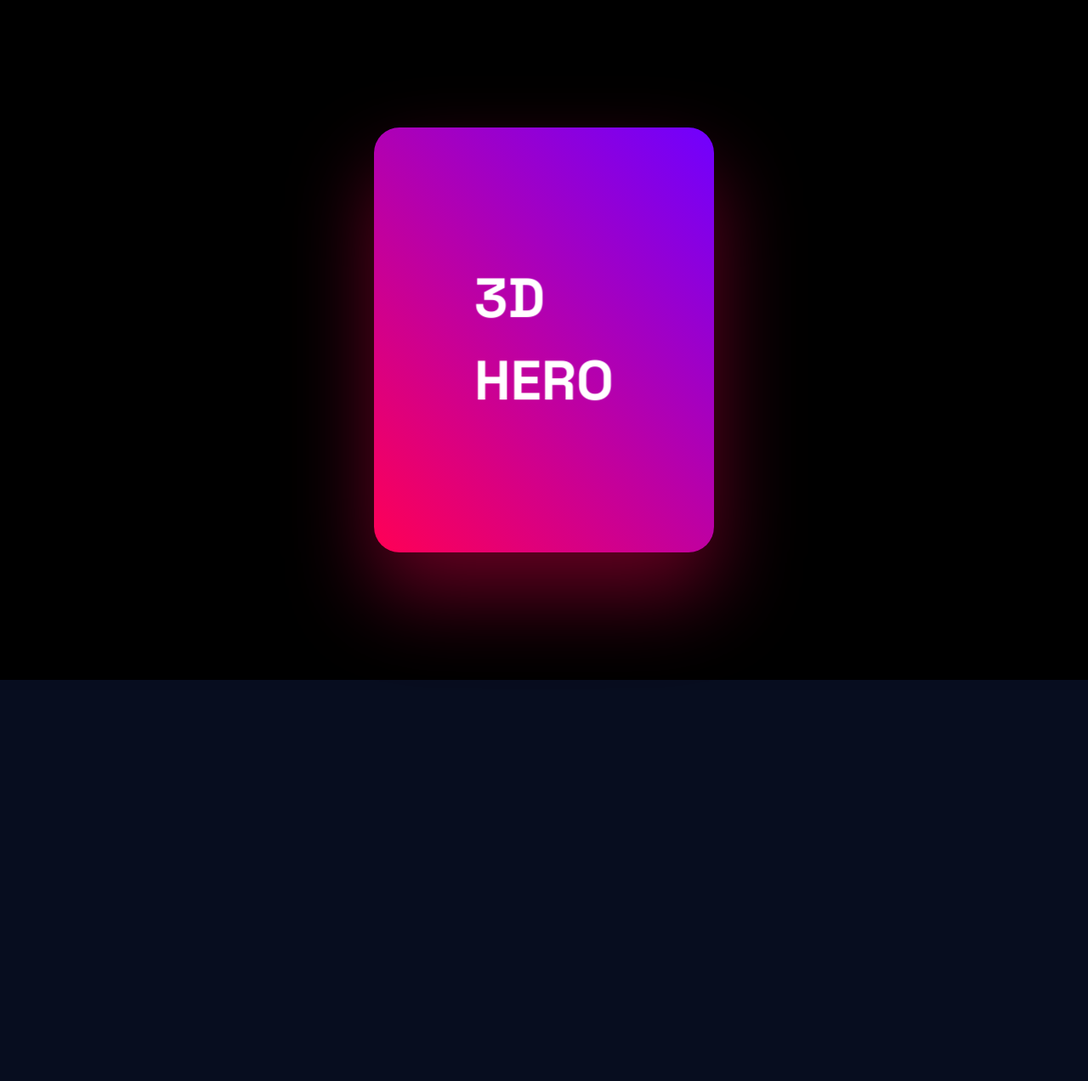
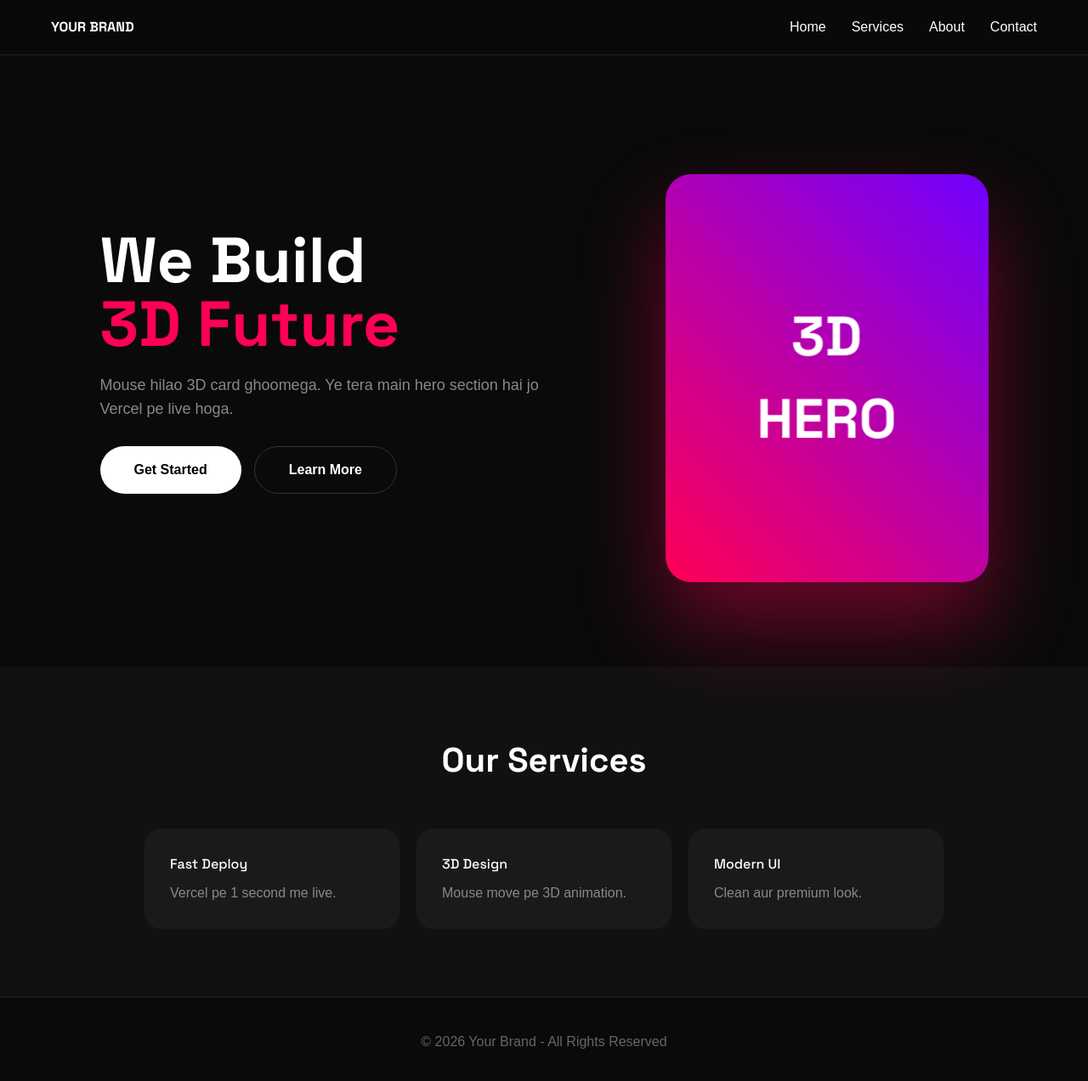
Before and after one commit to mukarrambaloch02023-spec/aicraftweb, a React (Vite) app: page / in a window 1280 px wide. Shown: the top 1272 px of the page at 85% size. Before the commit the page ends 800 px from the top, so only its background shows below. Built offline with nearby package versions, Linux system fonts and the light colour scheme.

Commit message:
Update App.tsx

```diff
--- a/src/App.tsx
+++ b/src/App.tsx
@@ -3,13 +3,12 @@ import { useEffect, useRef } from "react"
 
 export default function Home() {
   const cardRef = useRef<HTMLDivElement>(null)
-
   useEffect(() => {
     const card = cardRef.current
     if(!card) return
     const handleMove = (e: MouseEvent) => {
-      const x = (e.clientX / window.innerWidth - 0.5) * 60
-      const y = (e.clientY / window.innerHeight - 0.5) * -60
+      const x = (e.clientX / window.innerWidth - 0.5) * 40
+      const y = (e.clientY / window.innerHeight - 0.5) * -40
       card.style.transform = `rotateY(${x}deg) rotateX(${y}deg)`
     }
     window.addEventListener("mousemove", handleMove)
@@ -17,10 +16,38 @@ export default function Home() {
   }, [])
 
   return (
-    <div style={{ height: "100vh", background: "black", display: "flex", justifyContent: "center", alignItems: "center", perspective: "1000px" }}>
-      <div ref={cardRef} style={{ width: "400px", height: "500px", background: "linear-gradient(45deg, #ff0055, #7000ff)", borderRadius: "30px", display: "flex", justifyContent: "center", alignItems: "center", transition: "transform 0.1s", transformStyle: "preserve-3d", boxShadow: "0 50px 100px rgba(255,0,85,0.4)" }}>
-        <h1 style={{ color: "white", fontSize: "60px", fontWeight: "900", transform: "translateZ(80px)" }}>3D<br/>HERO</h1>
+    <div style={{ background: "#0a0a0a", color: "white", fontFamily: "sans-serif" }}>
+      <nav style={{ display: "flex", justifyContent: "space-between", padding: "20px 60px", position: "sticky", top: 0, background: "#0a0a0af0", backdropFilter: "blur(10px)", zIndex: 100, borderBottom: "1px solid #222" }}>
+        <h2 style={{ fontWeight: 900 }}>YOUR BRAND</h2>
+        <div style={{ display: "flex", gap: "30px" }}><span>Home</span><span>Services</span><span>About</span><span>Contact</span></div>
+      </nav>
+
+      <div style={{ display: "flex", alignItems: "center", justifyContent: "space-around", padding: "80px 60px", minHeight: "90vh", flexWrap: "wrap" }}>
+        <div style={{ maxWidth: "550px" }}>
+          <h1 style={{ fontSize: "75px", fontWeight: 900, lineHeight: "75px" }}>We Build<br/><span style={{ color: "#ff0055" }}>3D Future</span></h1>
+          <p style={{ color: "#888", marginTop: "20px", fontSize: "18px", lineHeight: "28px" }}>Mouse hilao 3D card ghoomega. Ye tera main hero section hai jo Vercel pe live hoga.</p>
+          <div style={{ display: "flex", gap: "15px", marginTop: "30px" }}>
+            <button style={{ padding: "15px 40px", background: "white", color: "black", border: "none", borderRadius: "30px", fontWeight: 900 }}>Get Started</button>
+            <button style={{ padding: "15px 40px", background: "transparent", color: "white", border: "1px solid #333", borderRadius: "30px", fontWeight: 700 }}>Learn More</button>
+          </div>
+        </div>
+        <div style={{ perspective: "1000px", marginTop: "40px" }}>
+          <div ref={cardRef} style={{ width: "380px", height: "480px", background: "linear-gradient(45deg, #ff0055, #7000ff)", borderRadius: "30px", display: "flex", justifyContent: "center", alignItems: "center", transition: "transform 0.1s", transformStyle: "preserve-3d", boxShadow: "0 50px 100px rgba(255,0,85,0.4)" }}>
+            <h1 style={{ fontSize: "60px", fontWeight: "900", transform: "translateZ(80px)", textAlign: "center" }}>3D<br/>HERO</h1>
+          </div>
+        </div>
       </div>
+
+      <div style={{ padding: "80px 60px", background: "#111" }}>
+        <h2 style={{ fontSize: "40px", fontWeight: 800, textAlign: "center" }}>Our Services</h2>
+        <div style={{ display: "flex", gap: "20px", justifyContent: "center", marginTop: "50px", flexWrap: "wrap" }}>
+          <div style={{ background: "#1a1a1a", padding: "30px", borderRadius: "20px", width: "300px" }}><h3>Fast Deploy</h3><p style={{ color: "#888", marginTop: "10px" }}>Vercel pe 1 second me live.</p></div>
+          <div style={{ background: "#1a1a1a", padding: "30px", borderRadius: "20px", width: "300px" }}><h3>3D Design</h3><p style={{ color: "#888", marginTop: "10px" }}>Mouse move pe 3D animation.</p></div>
+          <div style={{ background: "#1a1a1a", padding: "30px", borderRadius: "20px", width: "300px" }}><h3>Modern UI</h3><p style={{ color: "#888", marginTop: "10px" }}>Clean aur premium look.</p></div>
+        </div>
+      </div>
+
+      <div style={{ padding: "40px", textAlign: "center", borderTop: "1px solid #222", color: "#666" }}>© 2026 Your Brand - All Rights Reserved</div>
     </div>
   )
 }
```
